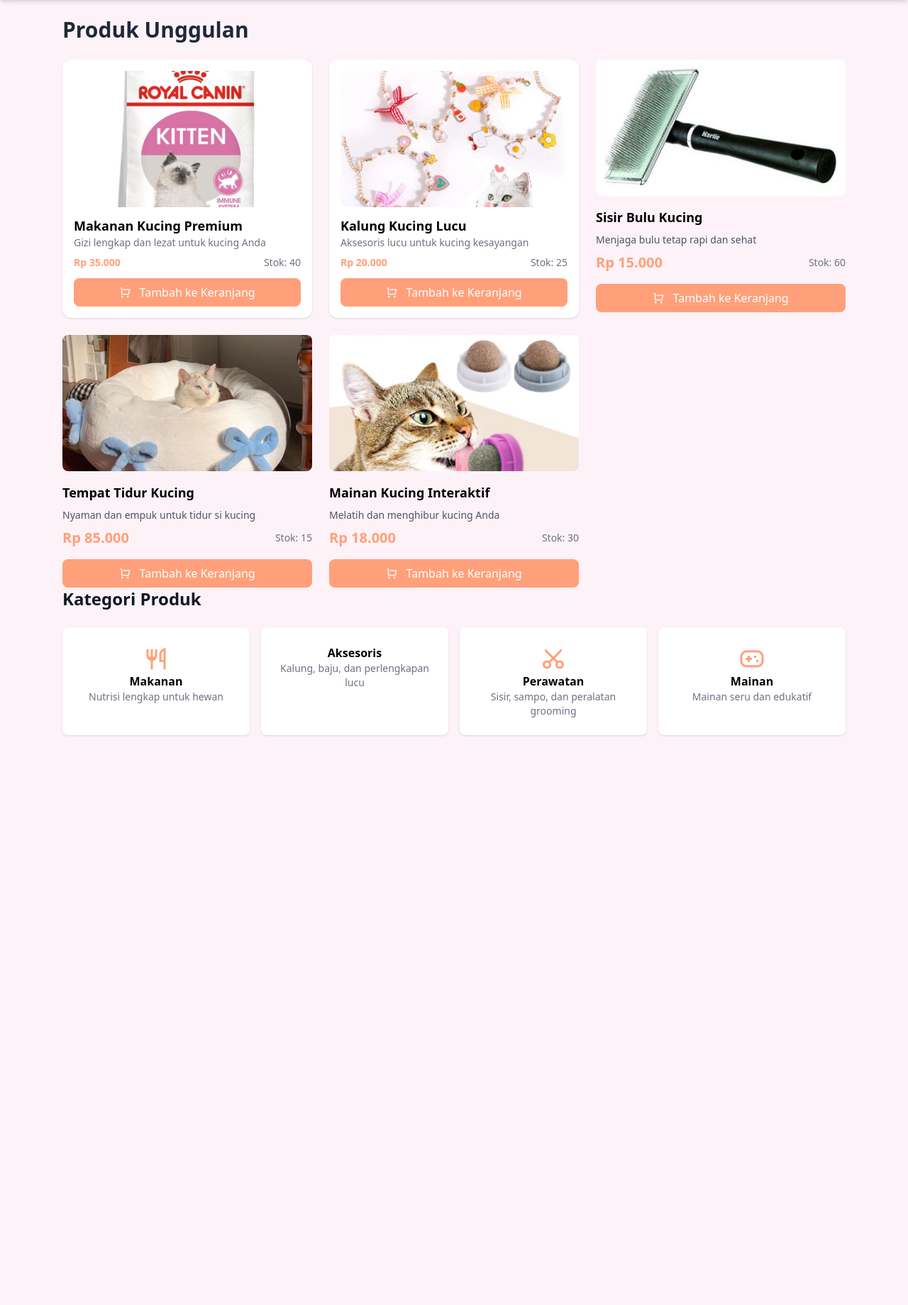
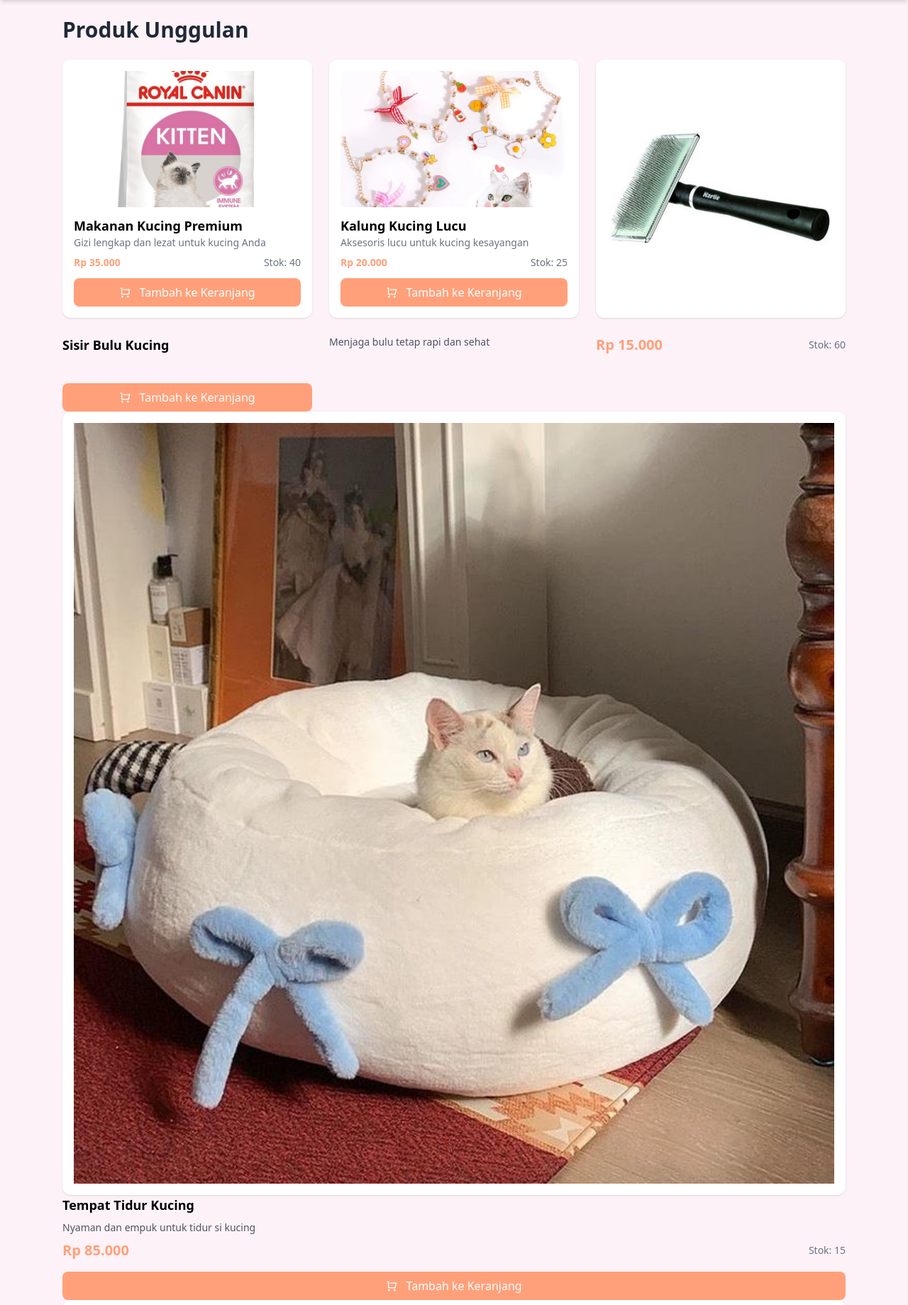
Before and after one commit to aathifahdc/projekakhir_webteori, a PHP site: page /user/landingpage.php in a window 1280 px wide. Shown: the part 84-1923 px from the top of the page at 71% size. Before the commit the page ends 1121 px from the top, so only its background shows below. Run offline with PHP 8.4, Linux system fonts and the light colour scheme; some libraries are stand-ins or nearby versions.

Commit message:
Update Dashboard, Producst, LandingPage

```diff
--- a/user/landingpage.php
+++ b/user/landingpage.php
@@ -83,8 +83,7 @@ $loggedIn = isset($_SESSION['user_id']);
         </button>
       </div>
    <!-- Sisir Hewan -->
-                <div class="product-card">
-                    <div class="h-48 rounded-lg mb-4 overflow-hidden">
+                <div class="bg-white p-4 rounded-xl shadow product-card">
                         <img src="../assets/sisirgrooming.jpg" alt="Sisir Hewan" class="w-full h-full object-cover">
                     </div>
                     <h3 class="text-lg font-semibold mb-2">Sisir Bulu Kucing</h3>
@@ -99,8 +98,7 @@ $loggedIn = isset($_SESSION['user_id']);
                 </div>
 
                 <!-- Tempat Tidur -->
-                <div class="product-card">
-                    <div class="h-48 rounded-lg mb-4 overflow-hidden">
+       <div class="bg-white p-4 rounded-xl shadow product-card">
                         <img src="../assets/catbed.jpg" alt="Tempat Tidur Kucing" class="w-full h-full object-cover">
                     </div>
                     <h3 class="text-lg font-semibold mb-2">Tempat Tidur Kucing</h3>
@@ -115,8 +113,7 @@ $loggedIn = isset($_SESSION['user_id']);
                 </div>
 
                 <!-- Mainan Kucing -->
-                <div class="product-card">
-                    <div class="h-48 rounded-lg mb-4 overflow-hidden">
+               <div class="bg-white p-4 rounded-xl shadow product-card">
                         <img src="../assets/cattoy.jpg" alt="Mainan Kucing" class="w-full h-full object-cover">
                     </div>
                     <h3 class="text-lg font-semibold mb-2">Mainan Kucing Interaktif</h3>
```
